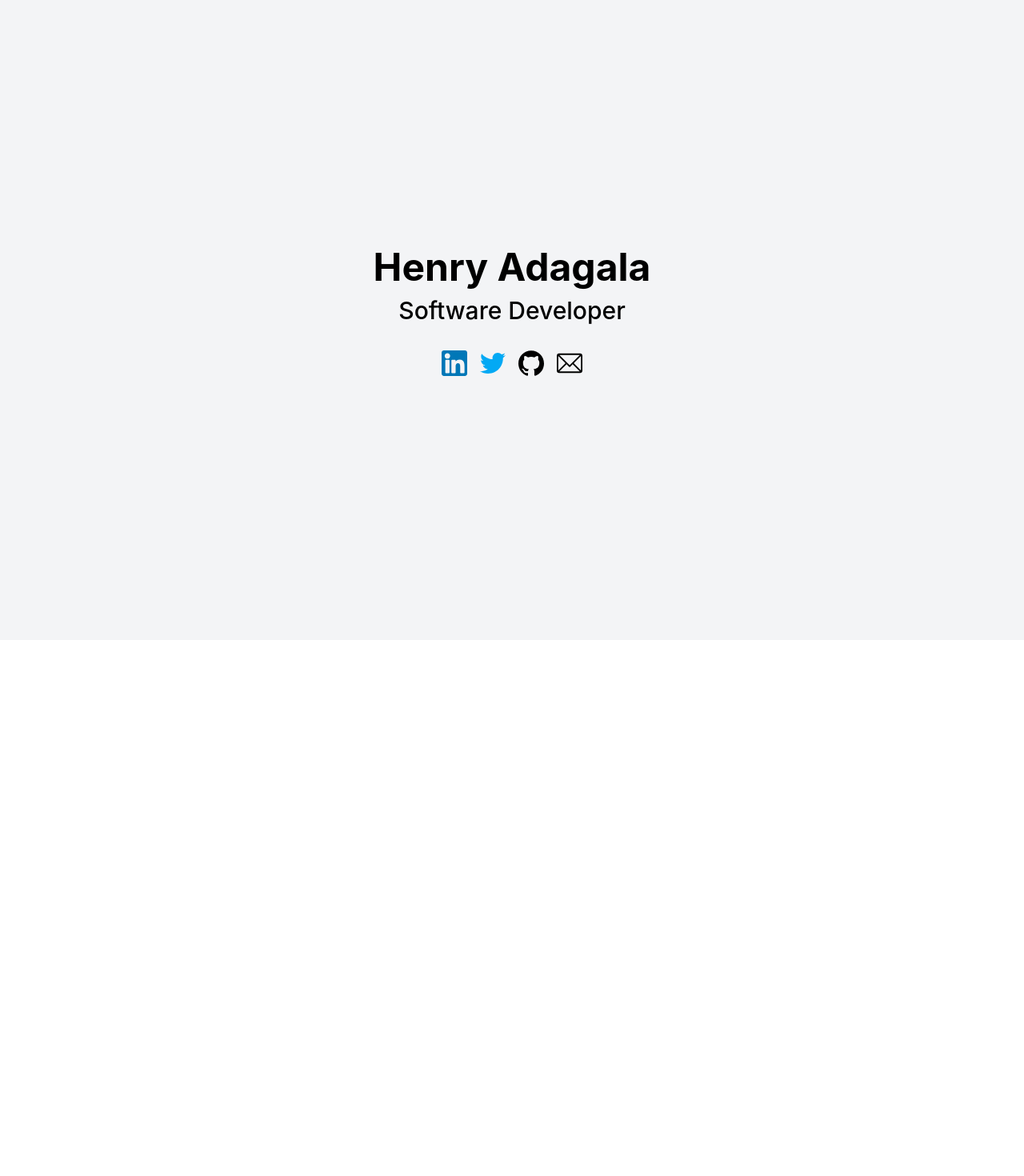
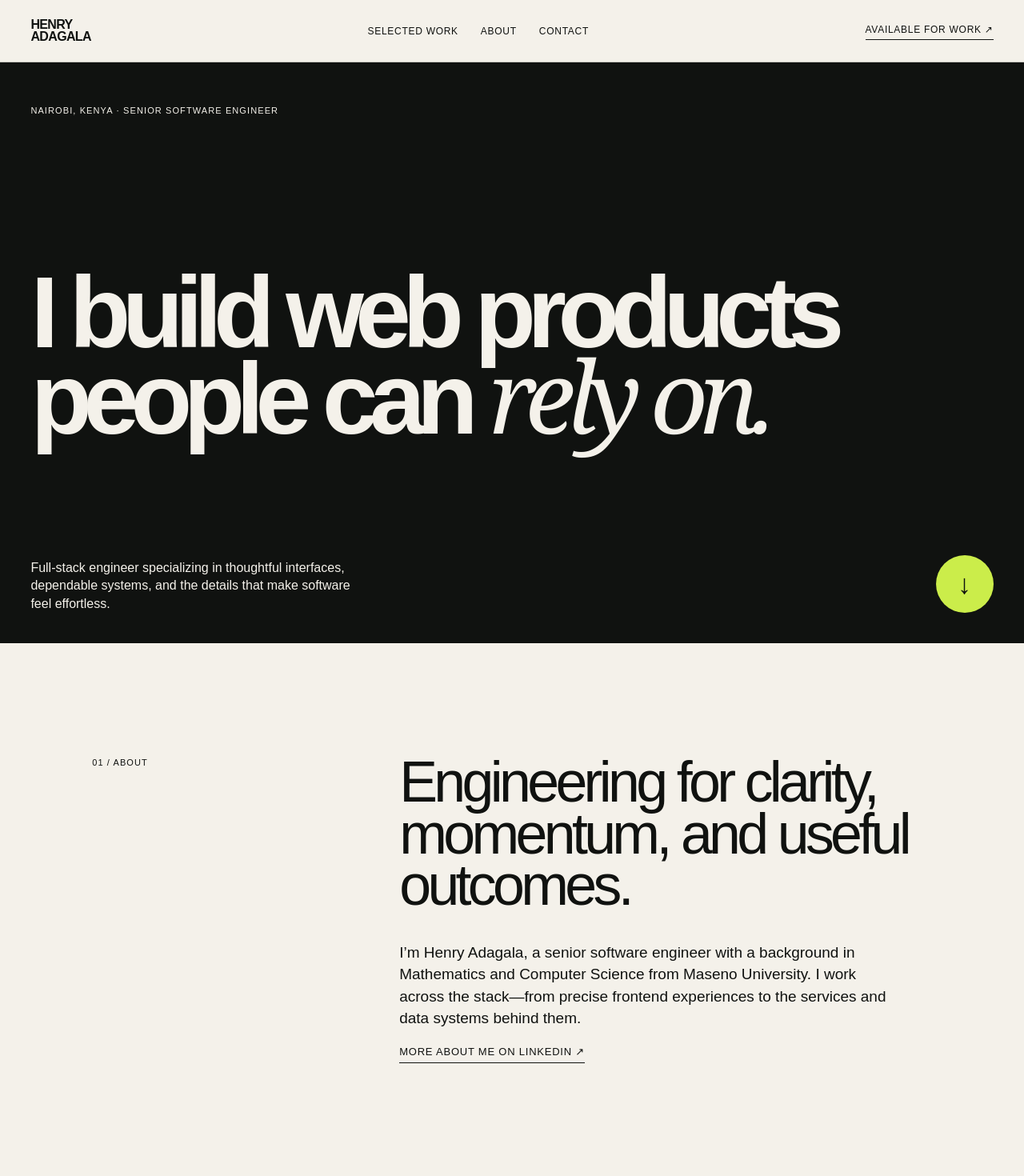
Before and after one commit to adagala/portfolio, a Next.js app: page / in a window 1280 px wide. Shown: the top 1470 px of the page at 80% size. Before the commit the page ends 800 px from the top, so only its background shows below. Built offline with nearby package versions, Linux system fonts and the light colour scheme.

Commit message:
feat: redesign portfolio landing page

```diff
--- a/pages/index.tsx
+++ b/pages/index.tsx
@@ -1,78 +1,181 @@
 import Head from 'next/head';
-import Image from 'next/image';
 import type { NextPage } from 'next';
 
-const Home: NextPage = () => {
-  return (
-    <div>
+const Arrow = () => <span aria-hidden="true">↗</span>;
+
+const Home: NextPage = () => (
+  <>
     <Head>
-        <title>Henry Adagala</title>
+      <title>Henry Adagala — Senior Software Engineer</title>
       <meta
         name="description"
-          content="Portfolio, Henry Adagala Asiligwa, Henry Adagala, Henry Asiligwa, Adagala Asiligwa"
+        content="Henry Adagala is a Nairobi-based senior software engineer building reliable web products."
       />
-        <link rel="icon" href="/favicon.ico" />
+      <meta name="theme-color" content="#0f1110" />
     </Head>
 
-      <main className="h-screen flex justify-center items-center bg-gray-100">
-        <div className="flex flex-col justify-center items-center">
-          <div className="text-5xl font-bold">Henry Adagala</div>
-          <div className="text-3xl font-medium m-3">Software Developer</div>
-          <div className="m-5 flex space-x-4">
+    <main>
+      <nav className="nav" aria-label="Primary navigation">
+        <a className="brand" href="#top">HENRY<br />ADAGALA</a>
+        <div className="nav-links">
+          <a href="#work">Selected work</a>
+          <a href="#about">About</a>
+          <a href="#contact">Contact</a>
+        </div>
+        <a className="availability" href="mailto:adagalahenry@gmail.com">Available for work <Arrow /></a>
+      </nav>
+
+      <section className="hero" id="top">
+        <p className="eyebrow">Nairobi, Kenya · Senior software engineer</p>
+        <h1>I build web products<br />people can <em>rely on.</em></h1>
+        <div className="hero-foot">
+          <p>Full-stack engineer specializing in thoughtful interfaces, dependable systems, and the details that make software feel effortless.</p>
+          <a className="round-link" href="#work" aria-label="View selected work">↓</a>
+        </div>
+      </section>
+
+      <section className="intro" id="about">
+        <p className="section-label">01 / About</p>
         <div>
-              <a
-                href="https://linkedin.com/in/adagalahenry"
-                target="_blank"
-                rel="noopener noreferrer"
-              >
-                <Image
-                  src="/linkedin.svg"
-                  alt="Twitter"
-                  width={32}
-                  height={32}
-                />
-              </a>
+          <h2>Engineering for clarity, momentum, and useful outcomes.</h2>
+          <p className="body-copy">I’m Henry Adagala, a senior software engineer with a background in Mathematics and Computer Science from Maseno University. I work across the stack—from precise frontend experiences to the services and data systems behind them.</p>
+          <a className="text-link" href="https://www.linkedin.com/in/adagalahenry/" target="_blank" rel="noreferrer">More about me on LinkedIn <Arrow /></a>
         </div>
+      </section>
+
+      <section className="work" id="work">
+        <div className="work-heading">
+          <p className="section-label">02 / Selected work</p>
+          <h2>A focused selection of things I’ve made.</h2>
+        </div>
+        <article className="project project-one">
+          <div className="project-visual visual-grid">
+            <span>01</span><span>PRODUCT</span><span>WEB</span><span>BUILD</span>
+            <div className="orb" />
+          </div>
+          <div className="project-meta">
+            <div><p>Product engineering</p><h3>Digital products built from first principle.</h3></div>
+            <p>End-to-end web development that balances an expressive interface with robust implementation.</p>
+            <a href="https://github.com/adagala" target="_blank" rel="noreferrer">Explore GitHub <Arrow /></a>
+          </div>
+        </article>
+        <article className="project project-two">
+          <div className="project-visual visual-terminal">
+            <div className="terminal-bar"><i /><i /><i /><span>system / online</span></div>
+            <pre>{`$ build something useful
+  interface  ✓
+  api        ✓
+  data       ✓
+  ship it    ✓`}</pre>
+          </div>
+          <div className="project-meta">
+            <div><p>Full-stack systems</p><h3>Software designed to carry the weight.</h3></div>
+            <p>Pragmatic systems using modern JavaScript and TypeScript tooling, shaped around real operational needs.</p>
+            <a href="mailto:adagalahenry@gmail.com">Discuss a project <Arrow /></a>
+          </div>
+        </article>
+      </section>
+
+      <section className="capabilities">
+        <p className="section-label">03 / Capabilities</p>
+        <div className="capability-list">
+          <div><span>01</span><h3>Frontend engineering</h3><p>React, TypeScript, responsive UI systems</p></div>
+          <div><span>02</span><h3>Backend development</h3><p>NestJS, Firebase, APIs, PostgreSQL</p></div>
+          <div><span>03</span><h3>Product delivery</h3><p>From technical direction to production launch</p></div>
+        </div>
+      </section>
+
+      <section className="stack">
+        <p>My toolkit</p>
         <div>
-              <a
-                className=""
-                href="https://twitter.com/adagalahenry"
-                target="_blank"
-                rel="noopener noreferrer"
-              >
-                <Image
-                  src="/twitter.svg"
-                  alt="Twitter"
-                  width={32}
-                  height={32}
-                />
-              </a>
+          <span>TypeScript</span><span>React</span><span>NestJS</span><span>PostgreSQL</span><span>Firebase</span><span>Next.js</span>
         </div>
-            <div>
-              <a
-                href="https://github.com/adagala"
-                target="_blank"
-                rel="noopener noreferrer"
-              >
-                <Image src="/github.svg" alt="Twitter" width={32} height={32} />
-              </a>
+      </section>
+
+      <section className="contact" id="contact">
+        <p className="section-label">04 / Contact</p>
+        <h2>Have a good problem<br />to solve?</h2>
+        <a className="contact-link" href="mailto:adagalahenry@gmail.com">Let’s talk <Arrow /></a>
+        <div className="contact-foot">
+          <a href="https://github.com/adagala" target="_blank" rel="noreferrer">GitHub</a>
+          <a href="https://www.linkedin.com/in/adagalahenry/" target="_blank" rel="noreferrer">LinkedIn</a>
+          <span>© {new Date().getFullYear()} Henry Adagala</span>
         </div>
-            <div>
-              <a
-                href="mailto:adagalahenry@gmail.com"
-                target="_blank"
-                rel="noopener noreferrer"
-              >
-                <Image src="/email.svg" alt="Mail" width={32} height={32} />
-              </a>
-            </div>
-          </div>
-        </div>
+      </section>
     </main>
 
-      <footer></footer>
-    </div>
+    <style jsx global>{`
+      :root { --ink:#101210; --paper:#f4f1ea; --lime:#cbed4a; --line:rgba(16,18,16,.2); }
+      * { box-sizing:border-box; }
+      html { scroll-behavior:smooth; }
+      body { margin:0; background:var(--paper); color:var(--ink); font-family:Arial, Helvetica, sans-serif; }
+      a { color:inherit; text-decoration:none; }
+      main { overflow:hidden; }
+      .nav { display:flex; align-items:center; justify-content:space-between; padding:24px 3vw; border-bottom:1px solid var(--line); font-size:12px; text-transform:uppercase; letter-spacing:.06em; }
+      .brand { font-weight:800; line-height:.92; letter-spacing:-.04em; font-size:16px; }
+      .nav-links { display:flex; gap:28px; }
+      .availability { border-bottom:1px solid var(--ink); padding-bottom:3px; }
+      .hero { min-height:calc(100vh - 74px); display:flex; flex-direction:column; justify-content:space-between; padding:4vw 3vw 3vw; background:var(--ink); color:var(--paper); }
+      .eyebrow,.section-label { font-size:11px; text-transform:uppercase; letter-spacing:.1em; margin:0; }
+      h1,h2,h3,p { margin-top:0; }
+      h1 { max-width:1200px; font-size:clamp(52px,9.8vw,160px); letter-spacing:-.085em; line-height:.82; font-weight:700; margin:12vw 0 8vw; }
+      h1 em { font-family:Georgia,serif; font-weight:400; }
+      .hero-foot { display:flex; align-items:end; justify-content:space-between; gap:30px; }
+      .hero-foot p { max-width:400px; font-size:16px; line-height:1.4; margin:0; }
+      .round-link { align-items:center; background:var(--lime); border-radius:50%; color:var(--ink); display:flex; font-size:34px; height:72px; justify-content:center; width:72px; }
+      .intro,.capabilities { display:grid; grid-template-columns:1fr 2fr; gap:4vw; padding:11vw 9vw; border-bottom:1px solid var(--line); }
+      h2 { font-size:clamp(38px,5.6vw,84px); letter-spacing:-.065em; line-height:.9; margin-bottom:38px; max-width:950px; }
+      .body-copy { font-size:19px; line-height:1.45; max-width:620px; }
+      .text-link,.project-meta a,.contact-link { border-bottom:1px solid currentColor; display:inline-block; font-size:13px; margin-top:18px; padding-bottom:4px; text-transform:uppercase; letter-spacing:.06em; }
+      .work { padding:10vw 3vw; background:#dfded7; }
+      .work-heading { display:grid; grid-template-columns:1fr 2fr; margin:0 6vw 8vw; }
+      .work-heading h2 { margin:0; }
+      .project { margin:0 auto 9vw; max-width:1220px; }
+      .project-visual { min-height:550px; position:relative; }
+      .visual-grid { background:var(--lime); display:grid; grid-template-columns:repeat(4,1fr); gap:1px; overflow:hidden; }
+      .visual-grid span { border:1px solid rgba(16,18,16,.24); font-size:11px; letter-spacing:.08em; padding:18px; }
+      .orb { background:var(--ink); border-radius:50%; height:min(42vw,510px); left:50%; position:absolute; top:50%; transform:translate(-50%,-50%); width:min(42vw,510px); }
+      .visual-terminal { background:#242b27; color:#d9e6d3; padding:25px; }
+      .terminal-bar { border-bottom:1px solid rgba(217,230,211,.25); display:flex; gap:8px; padding-bottom:16px; }
+      .terminal-bar i { background:#d9e6d3; border-radius:50%; height:7px; width:7px; }
+      .terminal-bar span { font-size:11px; margin-left:auto; text-transform:uppercase; }
+      pre { font:clamp(24px,4vw,56px)/1.5 'Courier New',monospace; margin:12vw 4vw; white-space:pre-wrap; }
+      .project-meta { display:grid; grid-template-columns:2fr 1fr 1fr; gap:30px; padding:22px 0; }
+      .project-meta h3 { font-size:clamp(28px,3.4vw,48px); letter-spacing:-.055em; line-height:.95; margin-bottom:0; }
+      .project-meta p { font-size:14px; line-height:1.45; }
+      .project-meta div > p { font-size:11px; letter-spacing:.1em; text-transform:uppercase; }
+      .capability-list > div { border-top:1px solid var(--ink); display:grid; grid-template-columns:70px 1fr 1fr; gap:20px; padding:20px 0 38px; }
+      .capability-list h3 { font-size:30px; letter-spacing:-.05em; margin:0; }
+      .capability-list p { margin:4px 0 0; }
+      .stack { background:var(--lime); padding:5vw 3vw; }
+      .stack p { font-size:12px; text-transform:uppercase; letter-spacing:.1em; }
+      .stack div { display:flex; flex-wrap:wrap; gap:10px; margin-top:5vw; }
+      .stack span { border:1px solid var(--ink); border-radius:100px; font-size:clamp(17px,2vw,30px); padding:11px 17px; }
+      .contact { background:var(--ink); color:var(--paper); padding:11vw 9vw 3vw; }
+      .contact h2 { font-size:clamp(55px,9vw,132px); margin:9vw 0 0; }
+      .contact-link { color:var(--lime); font-size:18px; margin-top:25px; }
+      .contact-foot { border-top:1px solid rgba(244,241,234,.3); display:flex; gap:24px; margin-top:11vw; padding-top:20px; font-size:11px; text-transform:uppercase; letter-spacing:.08em; }
+      .contact-foot span { margin-left:auto; }
+      @media(max-width:700px) {
+        .nav-links,.availability { display:none; }
+        .hero { min-height:720px; padding:28px 22px; }
+        .hero-foot { align-items:flex-start; }
+        .intro,.capabilities,.work-heading { display:block; padding:72px 22px; }
+        .section-label { margin-bottom:45px; }
+        .work { padding:72px 22px; }
+        .work-heading { margin:0 0 48px; }
+        .project-visual { min-height:360px; }
+        .orb { height:270px; width:270px; }
+        .project-meta { display:block; }
+        .project-meta > p { margin-top:26px; }
+        .capability-list > div { display:block; padding:18px 0 28px; }
+        .capability-list span,.capability-list p { display:block; margin-top:15px; }
+        .contact { padding:72px 22px 25px; }
+        .contact-foot { flex-wrap:wrap; }
+        .contact-foot span { margin-left:0; width:100%; }
+      }
+    `}</style>
+  </>
 );
-};
 
 export default Home;
```
Lines whose indentation alone changed are shown as unchanged.
